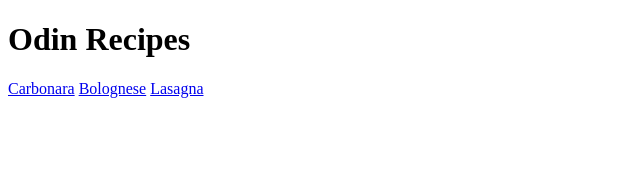
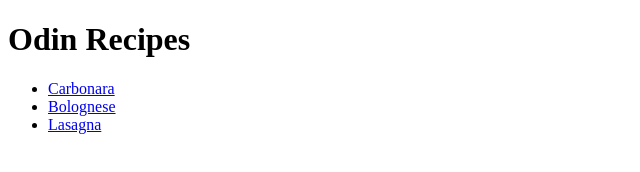
Before and after one commit to codewithjessica/odin-recipes, a plain HTML site: page index.html in a window 1280 px wide. Shown: the whole page, without its empty margins (0-640 px from the left). Drawn offline with Linux system fonts and the light colour scheme.

Commit message:
Create an unorder list for the recipes pages

```diff
--- a/index.html
+++ b/index.html
@@ -7,8 +7,12 @@
 </head>
 <body>
     <h1>Odin Recipes</h1>
-    <a href="./recipes/carbonara.html">Carbonara</a>
-    <a href="./recipes/bolognese.html">Bolognese</a>
-    <a href="./recipes/lasagna.html">Lasagna</a>
+    <ul>
+        <li><a href="./recipes/carbonara.html">Carbonara</a></li>
+        <li><a href="./recipes/bolognese.html">Bolognese</a></li>
+        <li><a href="./recipes/lasagna.html">Lasagna</a></li>
+    </ul>
+
+
 </body>
 </html>
```
